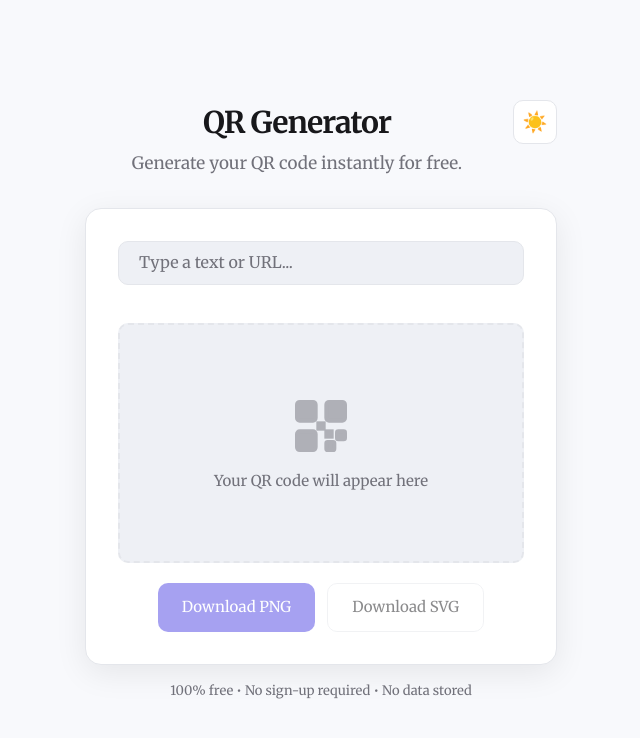
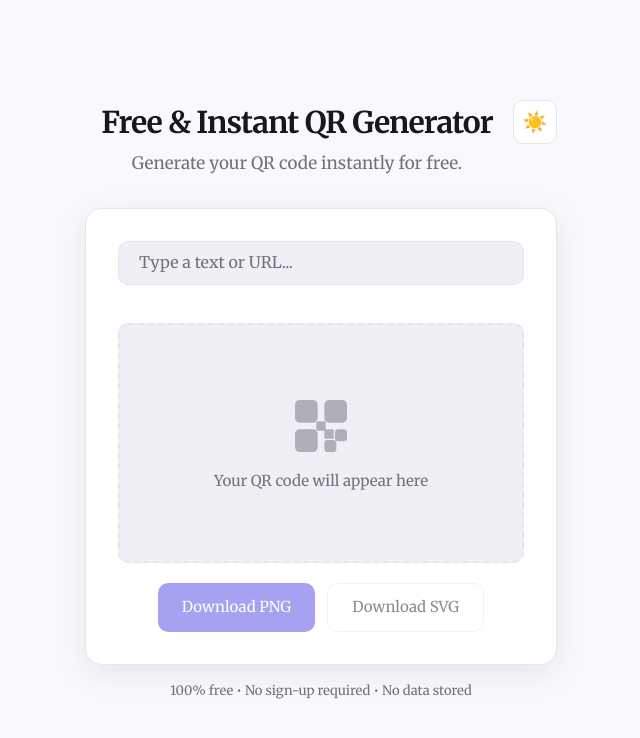
Before and after one commit to xWonder87x/Instant-Qr-Generator, a plain HTML site: page index.html in a window 1280 px wide. Shown: the whole page, without its empty margins (319-959 px from the left). Drawn offline with Linux system fonts and the light colour scheme.

Commit message:
Update logo text in index.html to "Free & Instant QR Generator"

```diff
--- a/index.html
+++ b/index.html
@@ -57,7 +57,7 @@
           <span class="theme-icon sun" aria-hidden="true">☀️</span>
           <span class="theme-icon moon" aria-hidden="true">🌙</span>
         </button>
-        <h1 class="logo">QR Generator</h1>
+        <h1 class="logo">Free & Instant QR Generator</h1>
         <p class="tagline">Generate your QR code instantly for free.</p>
       </header>
       <main class="main">
```
